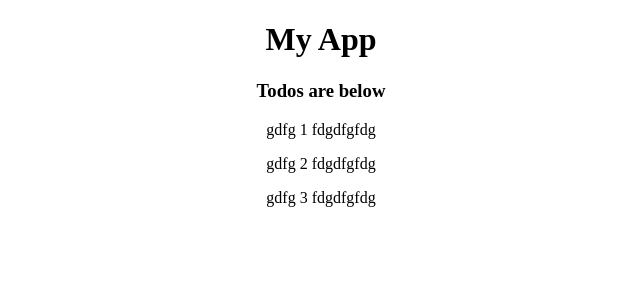
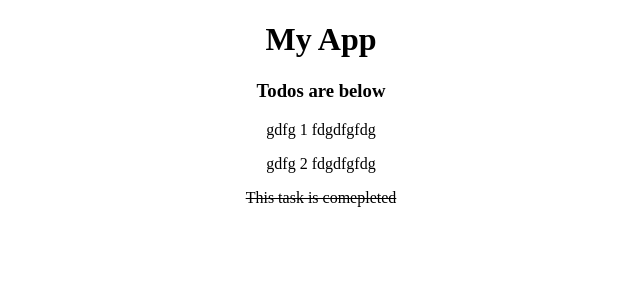
Before and after one commit to gerrymcdonnell/react-crashtodo, a React (Create React App) app: page / in a window 1280 px wide. Shown: the top 300 px of the page, without its empty margins (319-959 px from the left). Built offline with nearby package versions, Linux system fonts and the light colour scheme.

Commit message:
conditional rendering for task completed

```diff
--- a/src/App.js
+++ b/src/App.js
@@ -19,8 +19,8 @@
       },
       {
         id: 3,
-        title: 'gdfg 3 fdgdfgfdg',
-        completed: false
+        title: 'This task is comepleted',
+        completed: true
       }
     ]
   }
--- a/src/components/TodoItem.js
+++ b/src/components/TodoItem.js
@@ -3,9 +3,20 @@
 
 class TodoItem extends Component {
 
+    //if completed then put line through
+    getStyle = () => {
+        if (this.props.todo.completed) {
+                return {textDecoration: 'line-through'}
+            }
+            else {
+                return {textDecoration: 'none'}
+            }
+
+    }
+
     render() {
         return (
-            <div>
+            <div style={this.getStyle()}>
                 <p>{this.props.todo.title}</p>
             </div>
         );
```
